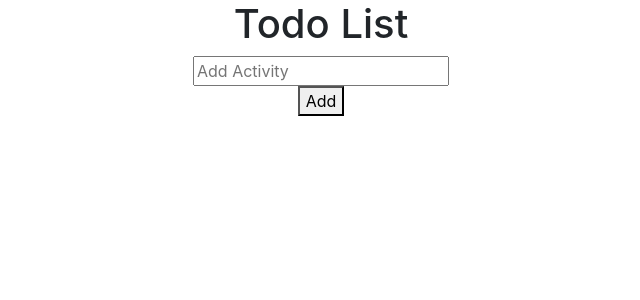
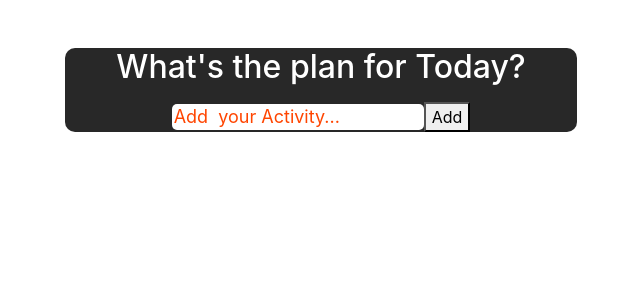
Before and after one commit to tanuja8/Todo, a React (Create React App) app: page / in a window 1280 px wide. Shown: the top 300 px of the page, without its empty margins (319-959 px from the left). Built offline with nearby package versions, Linux system fonts and the light colour scheme.

Commit message:
project updated

```diff
--- a/src/Component/Todo.css
+++ b/src/Component/Todo.css
@@ -0,0 +1,14 @@
+.todolist{
+    width: 40%;
+    background: rgb(40, 40, 40);
+    margin: 0 auto;
+    border-radius: 10px;
+}
+input{
+    border: none;
+    border-radius: 5px;
+}
+::placeholder{
+    font-size: large;
+    color: orangered;
+}
--- a/src/Component/Todo.js
+++ b/src/Component/Todo.js
@@ -1,3 +1,4 @@
+import "./Todo.css";
 import React, { useState } from 'react'
 
 export default function Todo() {
@@ -15,16 +16,16 @@ export default function Todo() {
     })
   }
   return (
-    <div>
+    <div className="todolist mt-5">
       <div className=' container'>
-         <h1>Todo List</h1>
-         <input type="text" placeholder='Add Activity' value={activity} onChange={(e)=>setActivity(e.target.value)}/>
+         <h2 className="text-white m-3">What's the plan for Today?</h2>
+         <input type="text" placeholder='Add  your Activity...' value={activity} onChange={(e)=>setActivity(e.target.value)}/>
+         <button onClick={addAtivity}>Add</button>
          </div>
-         <button onClick={addAtivity}>Add</button>
          <div>
           {listData.map(data=>{
             return(
-             <div>
+             <div className='text-danger'>
                <h2>{data}</h2>
               <button>remove</button>
               </div>
```
